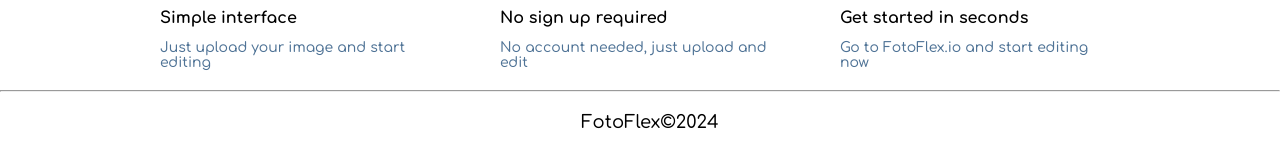
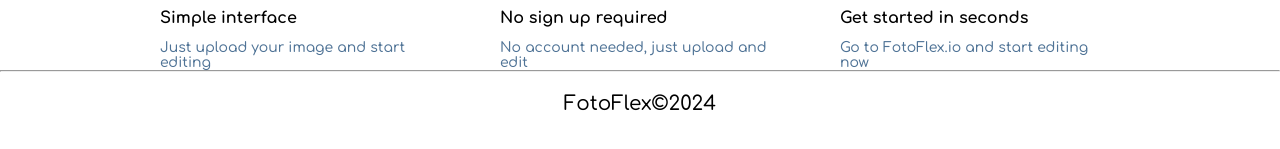
Before and after one commit to Kaouthar15/FotoFlex, a React (Create React App) app: page / in a window 1280 px wide. Shown: the part 1060-1209 px from the top of the page. After the commit the page ends 1175 px from the top, so only its background shows below. Built offline with nearby package versions, Linux system fonts and the light colour scheme.

Commit message:
FotoFlex

```diff
--- a/src/components/style/acceuil.module.css
+++ b/src/components/style/acceuil.module.css
@@ -42,7 +42,6 @@
   --b: 0.1em;
   --c: #4f7396;
   cursor: pointer;
-
   color: #0000;
   padding-block: var(--b);
   background: linear-gradient(var(--c) 50%, #011a4e 0) 0%
@@ -222,13 +221,20 @@
   color: #4f7396;
 }
 
-footer {
-  margin: 20px 0px 0px 0px;
-  padding-bottom:20px;
+.footer {
+  height: 10vh;
+  margin: 20px 0px  0px  0px;
+  padding-bottom: 23px;
 }
-footer p {
-  margin-left: 20px;
+
+.F {
   font-size: 18px;
+  color: #011a4e;
+}
+
+.darkFooter{
+  font-size: 18px;
+  color: #f1f1f1;
 }
 
 .loader_container {
@@ -247,10 +253,7 @@
 .fixedHeader .darkListItem {
   color: #f1f1f1;
 }
-.darkP , .darkFooter{
-  font-size: 14px;
-  color:#f1f1f1;
-}
+
 
 @media only screen and (max-width: 768px) {
   .navs {
```
